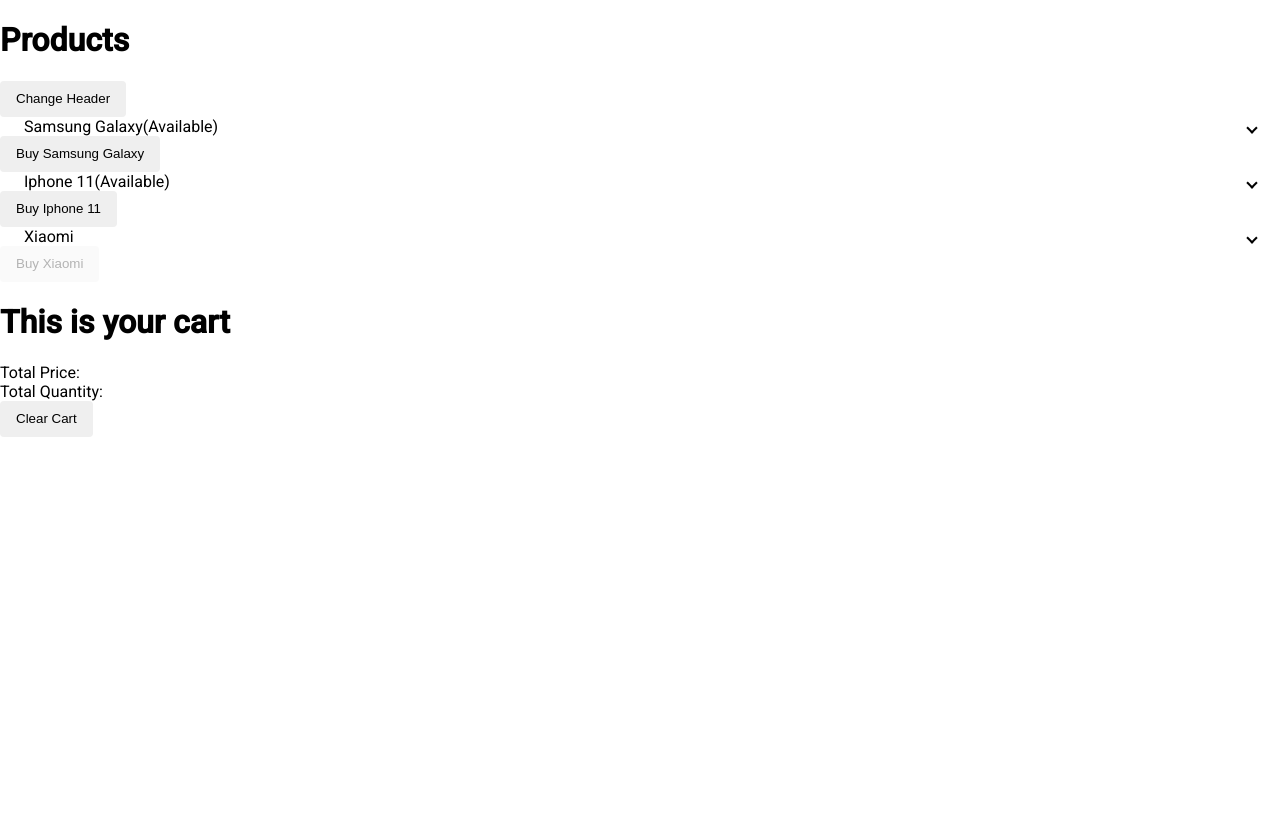
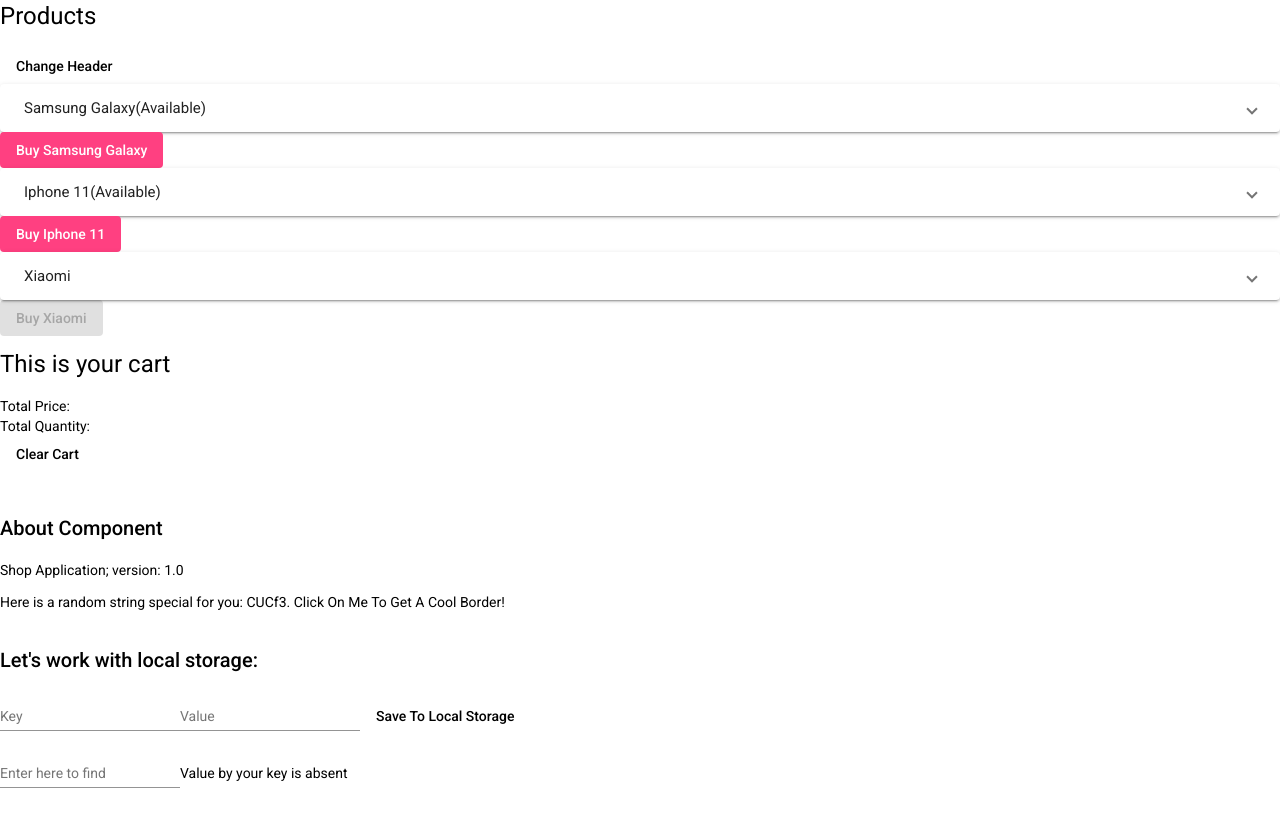
Before and after one commit to Roydgar/shop, an Angular app: page / in a window 1280 px wide. Built offline with nearby package versions, Linux system fonts and the light colour scheme.

Commit message:
Hometask 3

```diff
--- /dev/null
+++ b/src/app/about/about-app/about-app.component.html
@@ -0,0 +1,27 @@
+<h2>About Component</h2>
+<p>{{constantService.app}}; version: {{constantService.version}}</p>
+<p appBorderOnMouseLeave> Here is a random string special for you: {{randomValue}}. Click On Me To Get A Cool Border! </p>
+<br>
+
+<h2>Let's work with local storage:</h2>
+<mat-form-field>
+  <mat-label>Key</mat-label>
+  <input #keyInput matInput>
+</mat-form-field>
+
+<mat-form-field>
+  <mat-label>Value</mat-label>
+  <input #valueInput matInput>
+</mat-form-field>
+
+<button mat-button (click)="onSaveToStorageClick()">Save To Local Storage </button>
+
+<br>
+
+<mat-form-field>
+  <mat-label>Enter here to find</mat-label>
+  <input matInput (keyup)="onGetByKey($event)">
+</mat-form-field>
+
+<div *ngIf="localStorageValue; else elseBlock">Found value: {{localStorageValue}}</div>
+<ng-template #elseBlock>Value by your key is absent</ng-template>
--- /dev/null
+++ b/src/app/about/about-app/about-app.component.ts
@@ -0,0 +1,41 @@
+import { Component, ElementRef, Inject, InjectionToken, OnInit, Optional, ViewChild } from '@angular/core';
+import { ConstantsService } from '../../core/services/constants.service';
+import { generatorFactory, GeneratorService } from '../../core/services/generator.service';
+import { LocalStorageService } from '../../core/services/local-storage.service';
+
+const RANDOM_VALUE_TOKEN = new InjectionToken<string>('randomValue');
+
+@Component({
+  selector: 'app-about-app',
+  templateUrl: './about-app.component.html',
+  styleUrls: ['./about-app.component.css'],
+  providers: [
+    {provide: ConstantsService, useValue: {app: 'Shop Application', version: '1.0'}},
+    {provide: RANDOM_VALUE_TOKEN, useFactory: generatorFactory(5), deps: [GeneratorService]}
+  ]
+})
+export class AboutAppComponent implements OnInit {
+
+  localStorageValue: string;
+
+  @ViewChild('keyInput') keyInputRef: ElementRef;
+  @ViewChild('valueInput') valueInputRef: ElementRef;
+
+  constructor(private localStorageService: LocalStorageService,
+              @Optional() public constantService: ConstantsService,
+              @Inject(RANDOM_VALUE_TOKEN) public randomValue: string) {
+  }
+
+  ngOnInit(): void {
+  }
+
+  onGetByKey(input: any) {
+    this.localStorageValue = this.localStorageService.getItem(input.target.value);
+  }
+
+  onSaveToStorageClick() {
+    this.localStorageService.setItem(this.keyInputRef.nativeElement.value, this.valueInputRef.nativeElement.value);
+    this.keyInputRef.nativeElement.value = '';
+    this.valueInputRef.nativeElement.value = '';
+  }
+}
--- a/src/app/app.component.html
+++ b/src/app/app.component.html
@@ -4,3 +4,7 @@
 <app-product-list></app-product-list>
 <p></p>
 <app-cart></app-cart>
+
+<br>
+<br>
+<app-about-app></app-about-app>
--- a/src/app/app.module.ts
+++ b/src/app/app.module.ts
@@ -7,6 +7,7 @@
 import { CartModule } from './cart/cart.module';
 import { ProductsModule } from './products/products.module';
 import { MatButtonModule } from '@angular/material/button';
+import { AboutModule } from './about/about.module';
 
 @NgModule({
   declarations: [
@@ -18,6 +19,7 @@
     BrowserAnimationsModule,
     CartModule,
     ProductsModule,
+    AboutModule,
     MatButtonModule
   ],
   bootstrap: [AppComponent]
--- a/src/app/core/services/constants.service.ts
+++ b/src/app/core/services/constants.service.ts
@@ -5,5 +5,8 @@
 })
 export class ConstantsService {
 
+  app: string;
+  version: string;
+
   constructor() { }
 }
--- /dev/null
+++ b/src/app/core/services/generator.service.ts
@@ -0,0 +1,23 @@
+import { Injectable } from '@angular/core';
+
+export function generatorFactory(n: number) {
+  return (generatorService: GeneratorService): string  => generatorService.next(n);
+}
+
+@Injectable({
+  providedIn: 'root'
+})
+export class GeneratorService {
+
+  private charset = 'abcdefghijklmnopqrstuvwxyzABCDEFGHIJKLMNOPQRSTUVWXYZ123456789';
+  constructor() { }
+
+  next(n: number): string {
+    let result = '';
+
+    for (let i = 0; i < n; i++) {
+      result += this.charset[Math.floor(Math.random() * this.charset.length)];
+    }
+    return result;
+  }
+}
--- a/src/app/core/services/local-storage-service.service.ts
+++ b/src/app/core/services/local-storage.service.ts
@@ -3,7 +3,7 @@
 @Injectable({
   providedIn: 'root'
 })
-export class LocalStorageServiceService {
+export class LocalStorageService {
 
   constructor() { }
 
--- /dev/null
+++ b/src/app/shared/directives/border-on-mouse-leave.directive.ts
@@ -0,0 +1,15 @@
+import { Directive, ElementRef, HostListener, Renderer2 } from '@angular/core';
+
+@Directive({
+  selector: '[appBorderOnMouseLeave]'
+})
+export class BorderOnMouseLeaveDirective {
+
+  constructor(private elementRef: ElementRef, private renderer: Renderer2) { }
+
+  @HostListener('click')
+  onMouseLeave() {
+    const randomColor = '#' + (0x1000000 + (Math.random()) * 0xffffff).toString(16).substr(1, 6);
+    this.renderer.setStyle(this.elementRef.nativeElement, 'border', '5px solid ' + randomColor);
+  }
+}
--- a/src/styles.css
+++ b/src/styles.css
@@ -1,4 +1,4 @@
-/* You can add global styles to this file, and also import other style files */
+@import "~@angular/material/prebuilt-themes/indigo-pink.css";
 
 html, body { height: 100%; }
 body { margin: 0; font-family: Roboto, "Helvetica Neue", sans-serif; }
```
Also changed, not shown: src/app/about/about.module.ts (added, +16 -0 lines), src/app/shared/shared.module.ts (+8 -2 lines), src/app/about/about-app/about-app.component.css (added).
